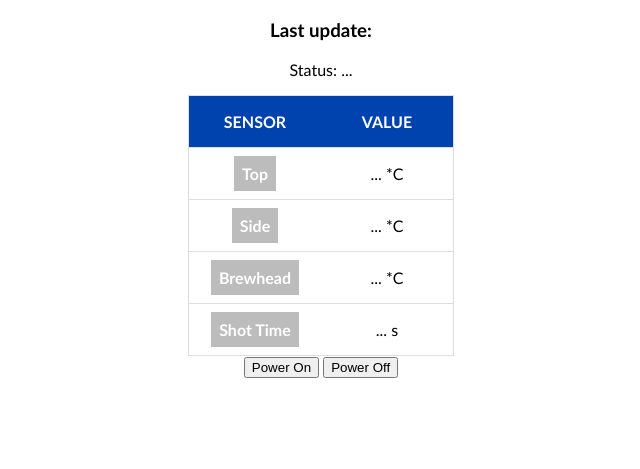
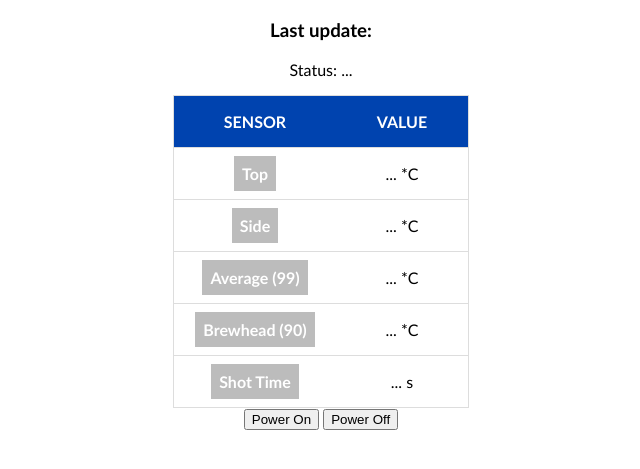
Before and after one commit to solderdev/silvia, a plain HTML site: page html_test/index.html in a window 1280 px wide. Shown: the part 63-532 px from the top of the page, without its empty margins (319-959 px from the left). Drawn offline with Linux system fonts and the light colour scheme.

Commit message:
added average temp. to web-ui

```diff
--- a/html_test/index.html
+++ b/html_test/index.html
@@ -82,7 +82,6 @@
       td {
         border: none;
         padding: 16px;
-        width:100px;
       }
       .sensor {
         color:white;
@@ -98,8 +97,8 @@
     <p>Status: <span class="status">...</span></p>
     <table>
       <tr>
-        <th>SENSOR</th>
-        <th>VALUE</th>
+        <th width=130px>SENSOR</th>
+        <th width=100px>VALUE</th>
       </tr>
       <tr>
         <td><span class="sensor">Top</span></td>
@@ -110,7 +109,11 @@
         <td><span class="reading">...</span> *C</td>
       </tr>
       <tr>
-        <td><span class="sensor">Brewhead</span></td>
+        <td><span class="sensor">Average (99)</span></td>
+        <td><span class="reading">...</span> *C</td>
+      </tr>
+      <tr>
+        <td><span class="sensor">Brewhead (90)</span></td>
         <td><span class="reading">...</span> *C</td>
       </tr>
       <tr>
```
Also changed, not shown: 2 other files.
